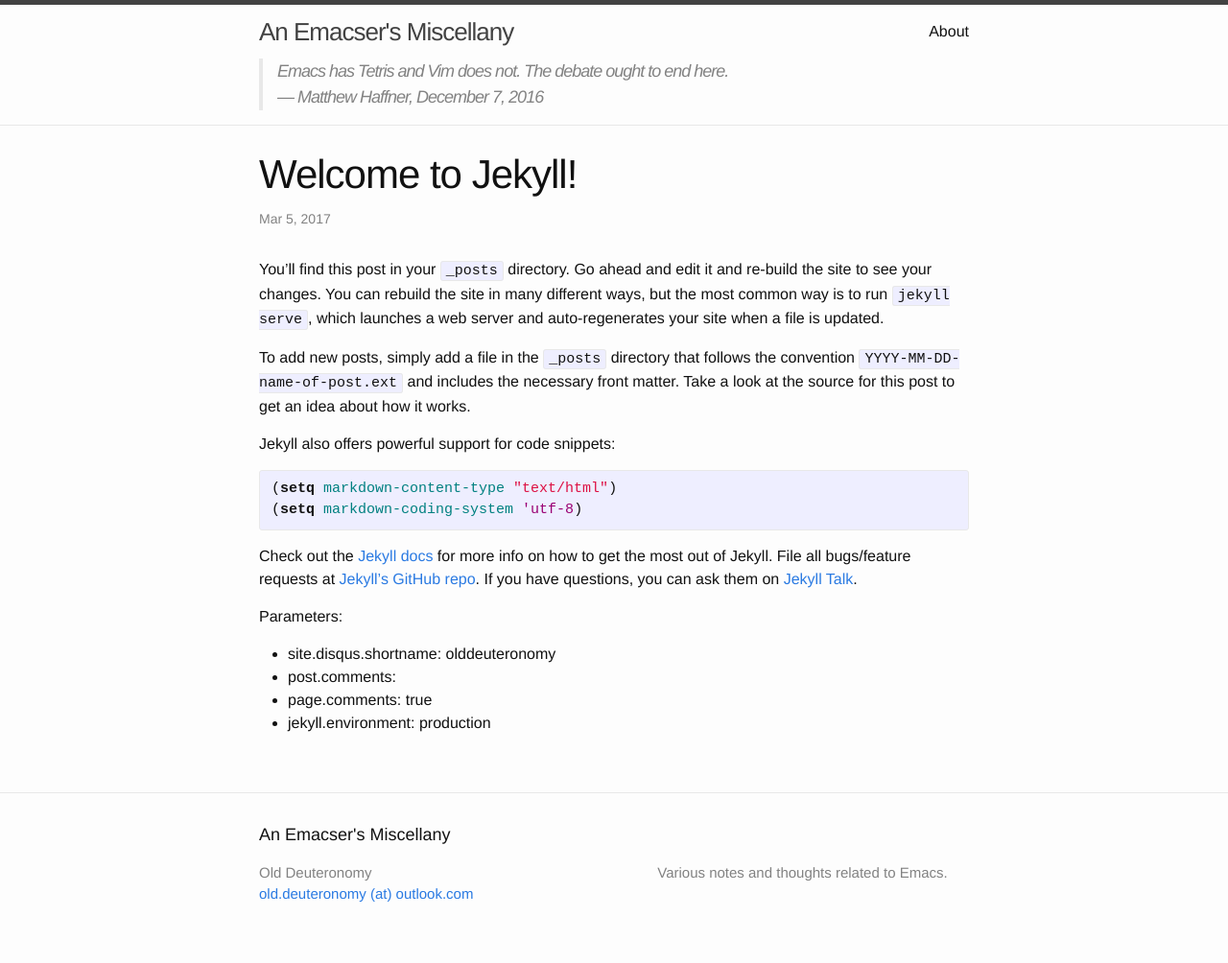
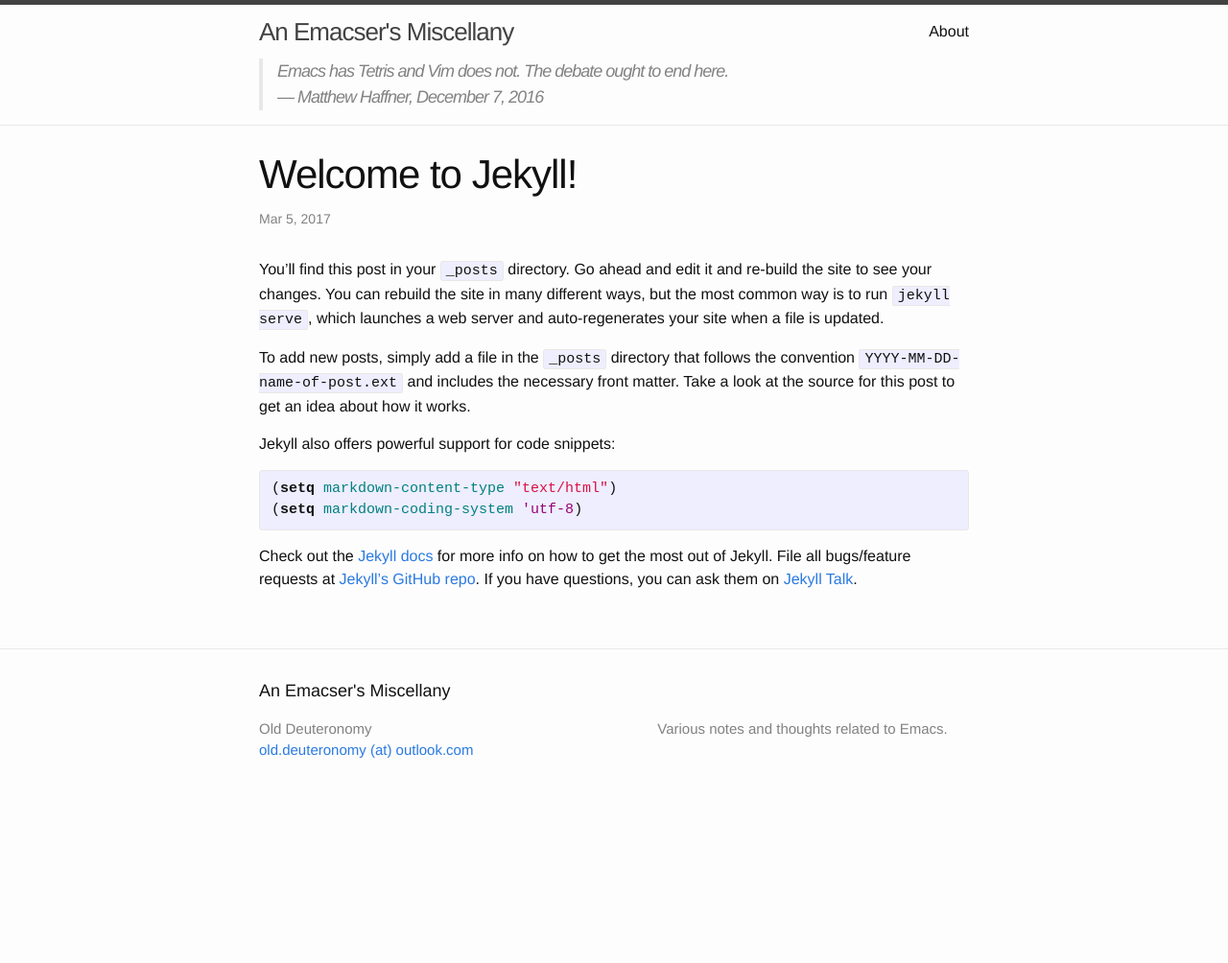
Before and after one commit to olddeuteronomy/blog, a Jekyll site: the page built from _posts/2017-03-05-welcome-to-jekyll.markdown, in a window 1280 px wide. Shown: the whole page at 96% size. Built offline with Jekyll 4.4.1, drawn with Linux system fonts in a browser that asks for light colours; comment, search, counter and statistics services are not loaded; after the commit the page ends 900 px from its top, so only the background shows below that.

Commit message:
Test output removed

```diff
--- a/_posts/2017-03-05-welcome-to-jekyll.markdown
+++ b/_posts/2017-03-05-welcome-to-jekyll.markdown
@@ -29,13 +29,6 @@
 at [Jekyll’s GitHub repo][jekyll-gh]. If you have questions, you can
 ask them on [Jekyll Talk][jekyll-talk].
 
-Parameters:
-
- - site.disqus.shortname: {{ site.disqus.shortname }}
- - post.comments: {{ post.comments }}
- - page.comments: {{ page.comments }}
- - jekyll.environment: {{ jekyll.environment }}
-
 [jekyll-docs]: https://jekyllrb.com/docs/home
 [jekyll-gh]:   https://github.com/jekyll/jekyll
 [jekyll-talk]: https://talk.jekyllrb.com/
```
